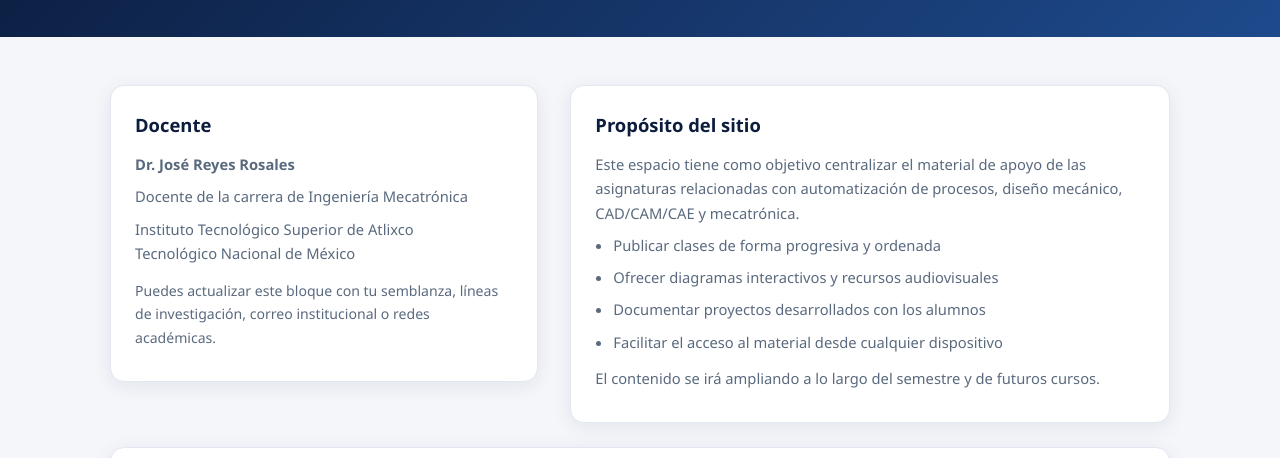
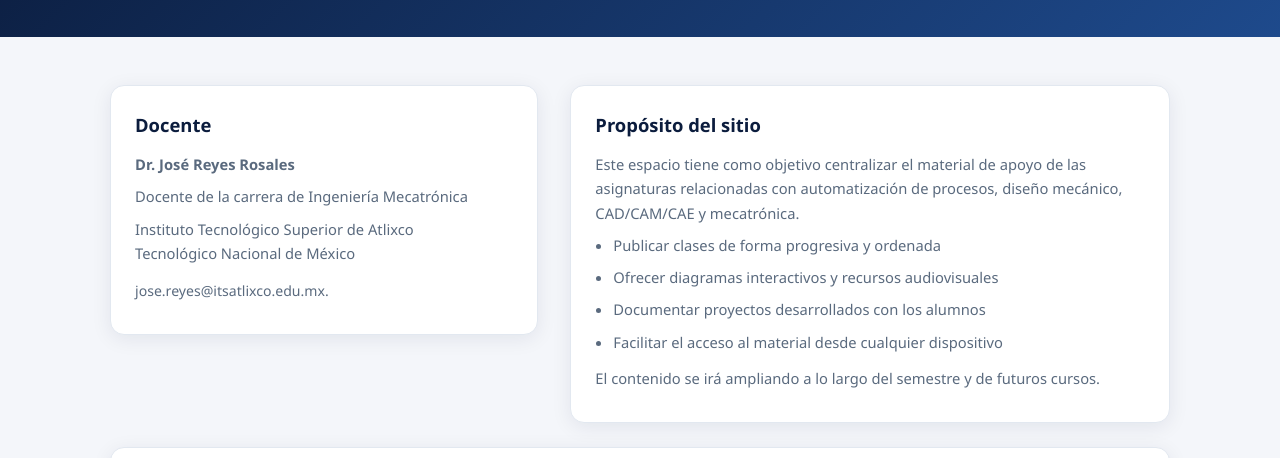
Before and after one commit to jreyes27-Tec/clases-Automatizacion-de-procesos, a plain HTML site: page acerca.html in a window 1280 px wide. Shown: the part 268-726 px from the top of the page. Drawn offline with Linux system fonts and the light colour scheme.

Commit message:
Add files via upload

```diff
--- a/acerca.html
+++ b/acerca.html
@@ -57,8 +57,7 @@
             <p>Instituto Tecnológico Superior de Atlixco<br>
             Tecnológico Nacional de México</p>
             <p style="margin-top:14px;font-size:0.88rem;color:var(--text-muted);">
-              Puedes actualizar este bloque con tu semblanza, líneas de investigación,
-              correo institucional o redes académicas.
+              jose.reyes@itsatlixco.edu.mx.
             </p>
           </div>
 
```
